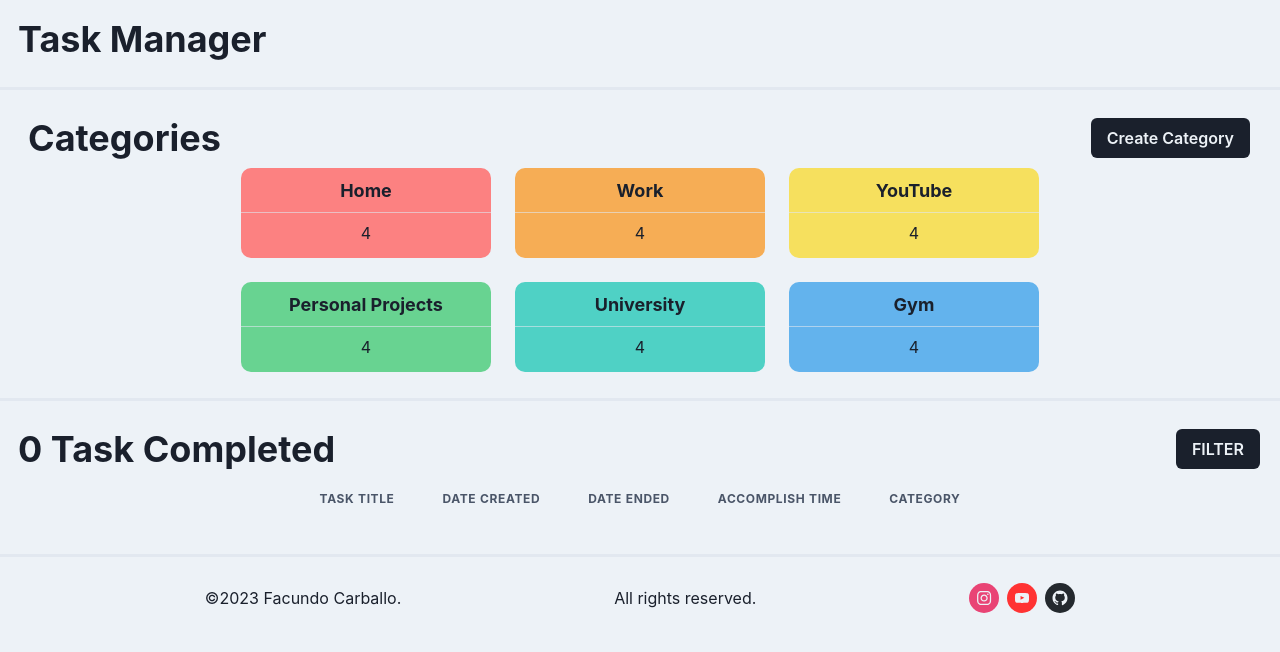
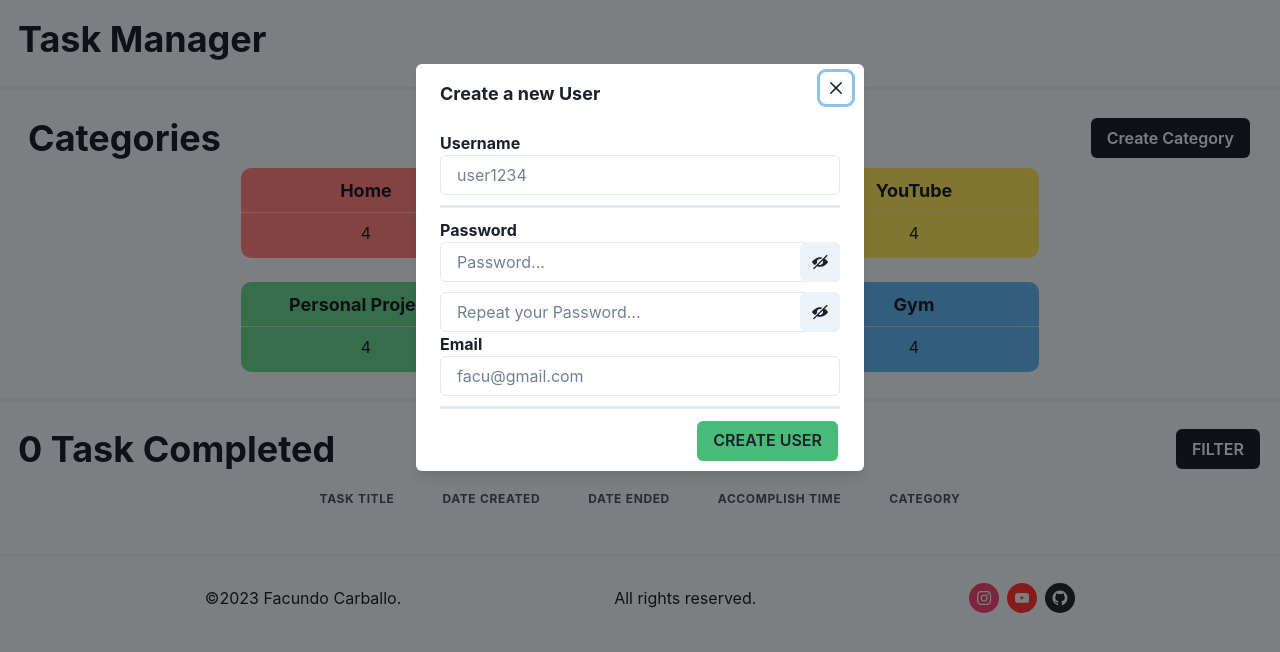
Before and after one commit to facundocarballo/task-manager-go, a Next.js app in the folder web/task-manager/: page / in a window 1280 px wide. Shown: the top 652 px of the page. Built offline with nearby package versions, Linux system fonts and the light colour scheme.

Commit message:
create user form

```diff
--- a/web/task-manager/pages/index.tsx
+++ b/web/task-manager/pages/index.tsx
@@ -8,9 +8,22 @@ import { Spacer, VStack } from '@chakra-ui/react';
 import { TasksCompleted } from '@/src/subpages/TasksCompleted';
 import { useProvider } from '@/src/context';
 import { getAllTaskCompleted } from '@/src/handlers/task';
+import {
+  AlertDialog,
+  AlertDialogBody,
+  AlertDialogFooter,
+  AlertDialogHeader,
+  AlertDialogContent,
+  AlertDialogOverlay,
+  AlertDialogCloseButton,
+} from '@chakra-ui/react';
+import { CreateUserForm } from '@/src/components/CreateUserForm';
 
 
 export default function Home() {
+  const [isOpen, setIsOpen] = React.useState<boolean>(true);
+  const cancelRef = React.useRef(null);
+  const onClose = () => setIsOpen(false);
   // Context
   const { categories, setTasksCompleted } = useProvider();
   // React Use Effect
@@ -19,6 +32,28 @@ export default function Home() {
     setTasksCompleted(getAllTaskCompleted(categories));
   }, [])
   return (
+    <>
+
+      <AlertDialog
+        isOpen={isOpen}
+        leastDestructiveRef={cancelRef}
+        onClose={onClose}
+      >
+        <AlertDialogOverlay>
+          <AlertDialogContent>
+            <AlertDialogHeader fontSize='lg' fontWeight='bold'>
+              Create a new User
+            </AlertDialogHeader>
+            <AlertDialogCloseButton />
+
+            <AlertDialogBody>
+              <CreateUserForm />
+            </AlertDialogBody>
+
+          </AlertDialogContent>
+        </AlertDialogOverlay>
+      </AlertDialog>
+
       <VStack minH='100%'>
         <Head>
           <title>Task Manager</title>
@@ -35,5 +70,6 @@ export default function Home() {
         <TheDivider horizontal={true} />
         <Footer />
       </VStack>
+    </>
   )
 }
--- /dev/null
+++ b/web/task-manager/src/components/CreateUserForm.tsx
@@ -0,0 +1,100 @@
+import { Box, Text, HStack, Spacer, Button, Input, InputGroup, InputRightElement } from '@chakra-ui/react';
+import React from 'react';
+import { InputInfo } from './InputInfo';
+import { ViewIcon, ViewOffIcon } from '@chakra-ui/icons';
+
+export const CreateUserForm = () => {
+    // Attributes
+    const [username, setUsername] = React.useState<string>('');
+    const [password, setPassword] = React.useState<string>('');
+    const [confirmPassword, setConfirmPassword] = React.useState<string>('');
+    const [email, setEmail] = React.useState<string>('');
+    const [showPassword, setShowPassword] = React.useState<boolean>(false);
+    // Context
+    // Methods
+    const renderAlertPassword = () => {
+        if (password == '' || confirmPassword == '') return null;
+        if (password != confirmPassword) return (
+            <Text
+                color='red'
+                fontWeight='bold'
+            >
+                Passwords doesn't match.
+            </Text>
+        );
+        return null;
+    }
+
+    const handleCreateUser = () => {
+
+    }
+    // Component
+    return (
+        <>
+            <InputInfo
+                title='Username'
+                placeholder='user1234'
+                type='text'
+                handler={setUsername}
+                value={username}
+            />
+            <Text fontWeight='bold'>Password</Text>
+            <InputGroup>
+                <Input
+                    placeholder="Password..."
+                    value={password}
+                    onChange={(e) => setPassword(e.currentTarget.value)}
+                    type={showPassword ? 'text' : 'password'}
+                    w='full'
+                />
+                <InputRightElement>
+                    <Button
+                        variant='info'
+                        onClick={() => setShowPassword(!showPassword)}
+                    >
+                        {
+                            showPassword ? <ViewIcon /> : <ViewOffIcon />
+                        }
+                    </Button>
+                </InputRightElement>
+            </InputGroup>
+            <Box h='10px' />
+            <InputGroup>
+                <Input
+                    placeholder="Repeat your Password..."
+                    value={confirmPassword}
+                    onChange={(e) => setConfirmPassword(e.currentTarget.value)}
+                    type={showPassword ? 'text' : 'password'}
+                    w='full'
+                />
+                <InputRightElement>
+                    <Button
+                        variant='info'
+                        onClick={() => setShowPassword(!showPassword)}
+                    >
+                        {
+                            showPassword ? <ViewIcon /> : <ViewOffIcon />
+                        }
+                    </Button>
+                </InputRightElement>
+            </InputGroup>
+            {renderAlertPassword()}
+            <InputInfo
+                title='Email'
+                placeholder='facu@gmail.com'
+                type='email'
+                handler={setEmail}
+                value={email}
+            />
+            <HStack w='full'>
+                <Spacer />
+                <Button
+                    variant='primary'
+                    onClick={handleCreateUser}
+                >
+                    CREATE USER
+                </Button>
+            </HStack>
+        </>
+    );
+}
```
Lines whose indentation alone changed are shown as unchanged.
